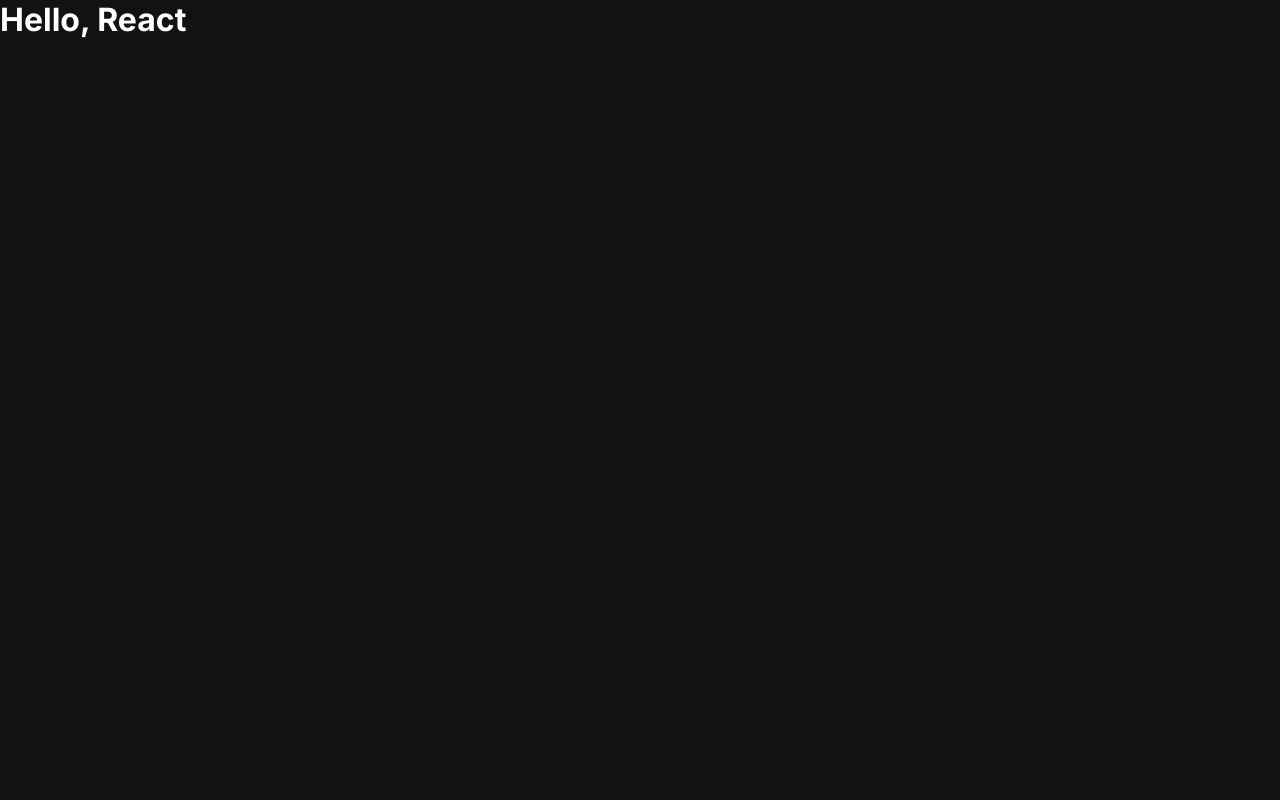
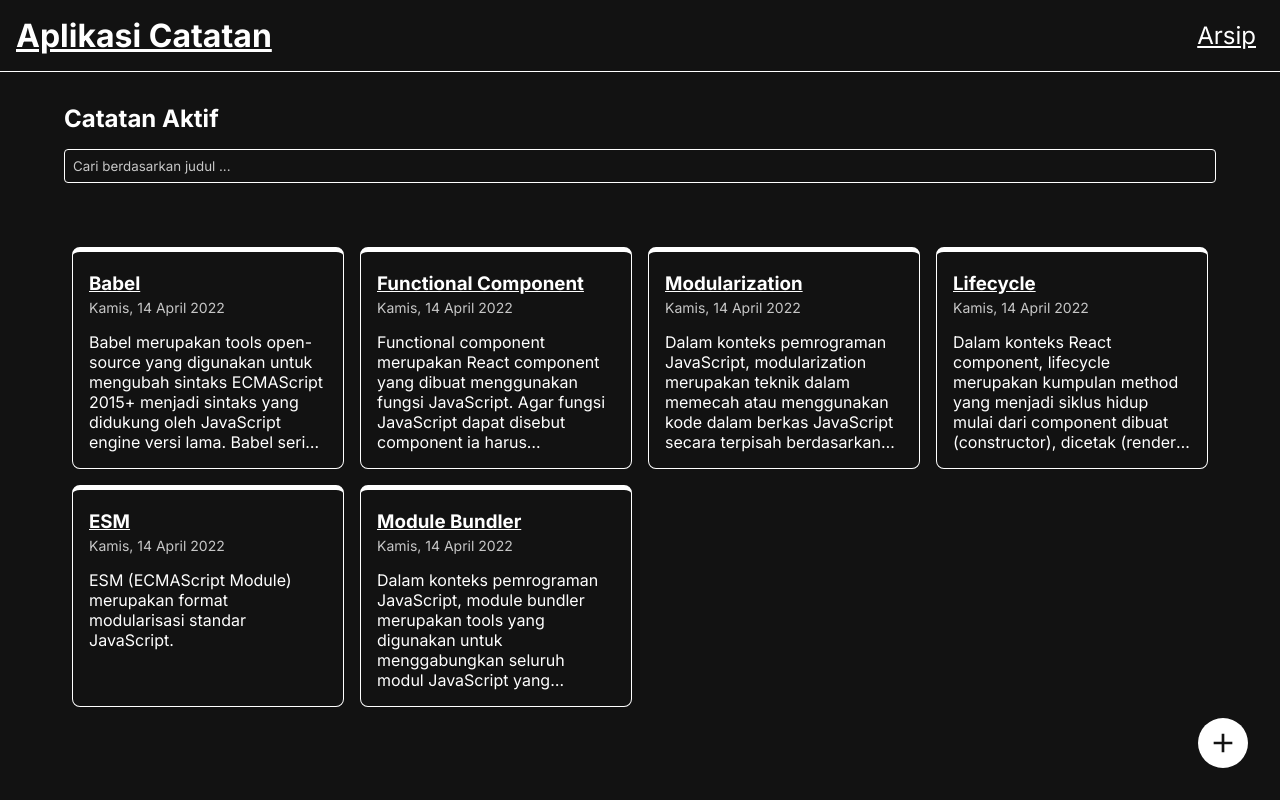
Before and after one commit to krisna31/react-note-app-class-component, a React (Vite) app: page / in a window 1280 px wide. Built offline with nearby package versions, Linux system fonts and the light colour scheme.

Commit message:
done until show

```diff
--- a/src/App.jsx
+++ b/src/App.jsx
@@ -1,9 +1,12 @@
-import React from 'react';
+import React from "react";
+import MyHeader from "./components/MyHeader";
+import AllNotes from "./components/AllNotes";
 
 function App() {
   return (
     <div className="app-container">
-      <h1>Hello, React</h1>
+      <MyHeader />
+      <AllNotes />
     </div>
   );
 }
--- /dev/null
+++ b/src/components/AllNotes.jsx
@@ -0,0 +1,49 @@
+import React, { Component } from "react";
+import { getAllNotes } from "../utils/local-data";
+import { showFormattedDate } from "../utils";
+
+export default class AllNotes extends Component {
+  constructor(props) {
+    super(props);
+    this.state = {
+      notes: [],
+    };
+  }
+
+  async componentDidMount() {
+    const notes = getAllNotes();
+    this.setState({ notes });
+  }
+
+  render() {
+    return (
+      <main>
+        <section className="homepage">
+          <h2>Catatan Aktif</h2>
+          <section className="search-bar">
+            <input type="text" placeholder="Cari berdasarkan judul ..." value="" />
+            <section className="notes-list">
+              {this.state.notes.map((note) => (
+                <article className="note-item" key={note.id}>
+                  <h3 className="note-item__title">
+                    <a href={`/notes/${note.id}`}>{note.title}</a>
+                  </h3>
+                  <p className="note-item__createdAt">{showFormattedDate(note.createdAt)}</p>
+                  <p className="note-item__body">{note.body}</p>
+                </article>
+              ))}
+            </section>
+            <div className="homepage__action">
+              <button className="action" type="button" title="Tambah">
+                <svg stroke="currentColor" fill="currentColor" strokeWidth="0" viewBox="0 0 24 24" height="1em" width="1em" xmlns="http://www.w3.org/2000/svg">
+                  <path fill="none" d="M0 0h24v24H0V0z"></path>
+                  <path d="M19 13h-6v6h-2v-6H5v-2h6V5h2v6h6v2z"></path>
+                </svg>
+              </button>
+            </div>
+          </section>
+        </section>
+      </main>
+    );
+  }
+}
--- /dev/null
+++ b/src/components/MyHeader.jsx
@@ -0,0 +1,21 @@
+// import PropTypes from "prop-types";
+import React, { Component } from "react";
+
+export default class MyHeader extends Component {
+  render() {
+    return (
+      <header>
+        <h1>
+          <a href="/">Aplikasi Catatan</a>
+        </h1>
+        <nav className="navigation">
+          <ul>
+            <li>
+              <a href="/archives">Arsip</a>
+            </li>
+          </ul>
+        </nav>
+      </header>
+    );
+  }
+}
```
